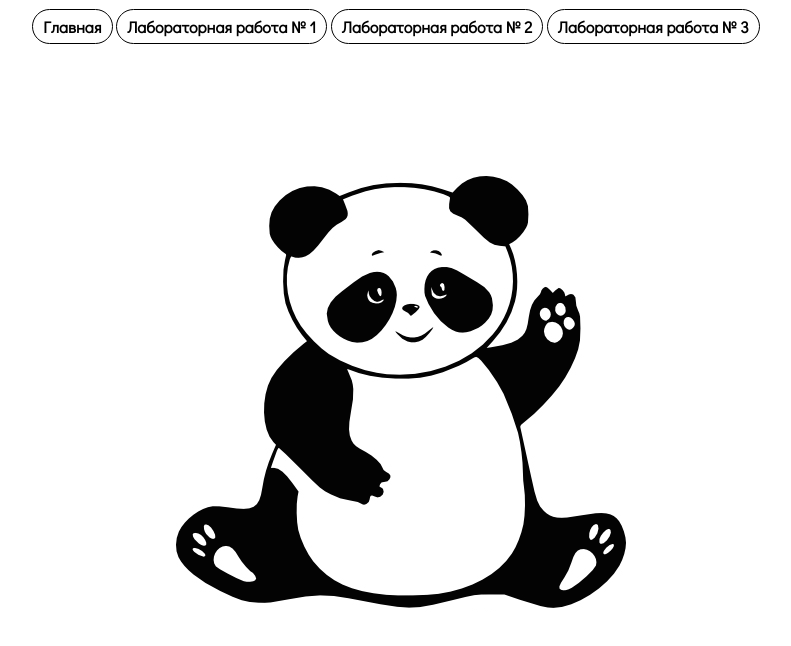
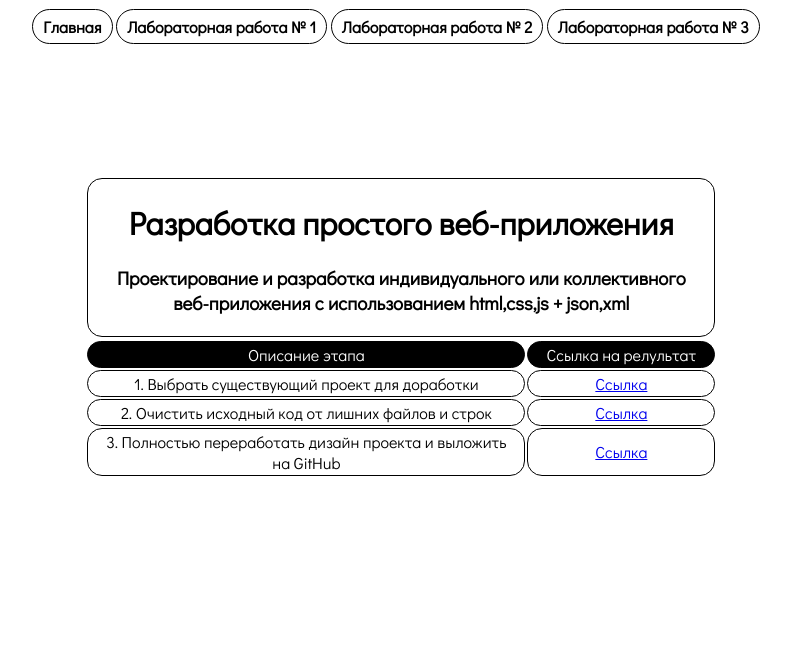
Before and after one commit to alenalukicheva/alenalukicheva.github.io, a plain HTML site: page page2.html in a window 1280 px wide. Shown: the whole page, without its empty margins (264-1055 px from the left). Drawn offline with Linux system fonts and the light colour scheme.

Commit message:
Update page2.html

```diff
--- a/page2.html
+++ b/page2.html
@@ -13,8 +13,30 @@
       <li><a href="page2.html">Лабораторная работа № 2</a></li>
       <li><a href="page3.html">Лабораторная работа № 3</a></li>
     </ul>
-  <div class="content">
-	 <img src='./images/img.png'>
-	</div>
+   <div class="content">
+    <table>
+    <tr>
+      <td><h1>Разработка простого веб-приложения</h1> <h3> Проектирование и разработка индивидуального или коллективного веб-приложения с использованием html,css,js + json,xml</h3></td>
+    </tr>
+    </table>
+    <table>
+    <tr>
+      <td class="a">Описание этапа</td>
+      <td class="a sec">Ссылка на релультат</td>
+    </tr>
+    <tr>
+      <td>1. Выбрать существующий проект для доработки</td>
+      <td class="sec"><a href="https://jhupanen.github.io/">Cсылка</a></td>
+    </tr>
+    <tr>
+      <td>2. Очистить исходный код от лишних файлов и строк </td>
+      <td class="sec"><a href='https://github.com/alenalukicheva/alenalukicheva.github.io/tree/master/lab2'>Ссылка</a></td>
+    </tr>
+    <tr>
+      <td>3. Полностью переработать дизайн проекта и выложить на GitHub</td>
+      <td class="sec"><a href='https://alenalukicheva.github.io/lab2/index.html'>Ссылка</a></td>
+    </tr>
+   </table>
+  </div>
  </body>
 </html>
```
